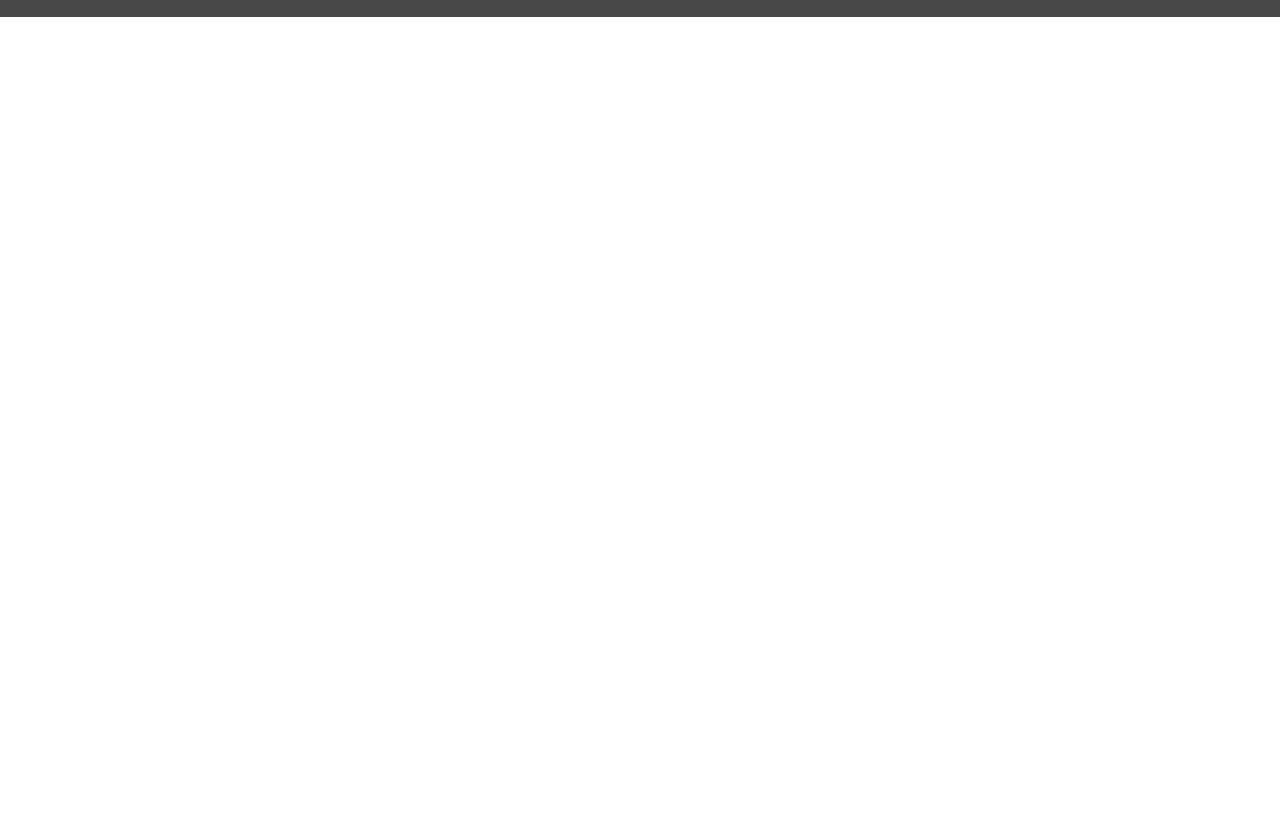
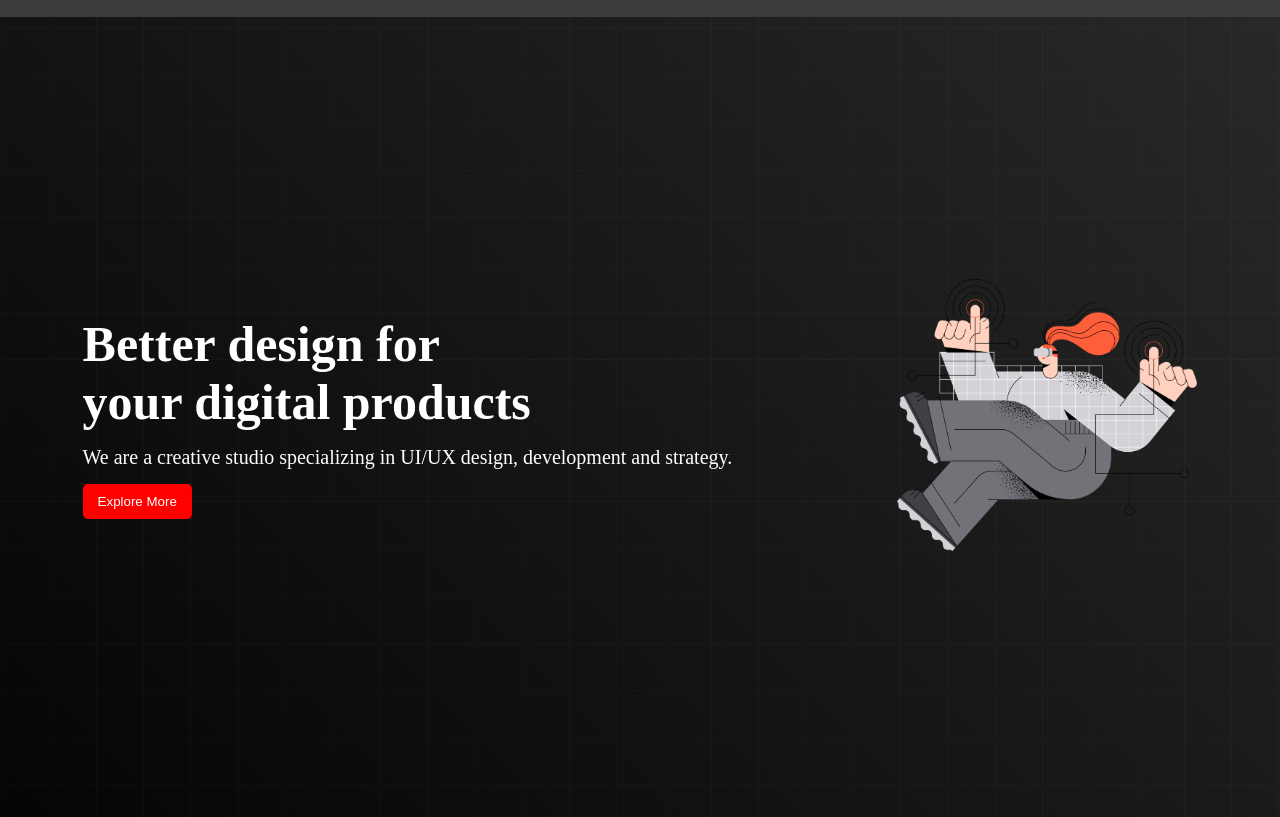
Before and after one commit to rubaihossain/conceptual-session-practice-1, a plain HTML site: page index.html in a window 1280 px wide. Shown: the part 54-871 px from the top of the page. Before the commit the page ends 800 px from the top, so only its background shows below. Drawn offline with Linux system fonts and the light colour scheme.

Commit message:
Banner Section commit

```diff
--- a/index.html
+++ b/index.html
@@ -23,7 +23,22 @@
             </div>
         </nav>
     </header>
-    <main></main>
+    <main>
+        <!-- Banner Section  -->
+        <section>
+            <div class="banner-container">
+                <div class="description">
+                    <h1 class="title">Better design for <br>
+                        your digital products</h1>
+                    <p class="text">We are a creative studio specializing in UI/UX design, development and strategy.</p>
+                    <button class="btn">Explore More</button>
+                </div>
+                <div class="photo">
+                    <img class="banner-image" src="./images/banner.png" alt="">
+                </div>
+            </div>
+        </section>
+    </main>
     <footer></footer>
 </body>
 </html>
--- a/style.css
+++ b/style.css
@@ -4,7 +4,7 @@
 }
 
 .menu-container{
-    background-color: rgb(72, 72, 72);
+    background-color: rgb(60, 60, 60);
     display: flex;
     justify-content: space-around;
     align-items: center;
@@ -34,3 +34,37 @@
     cursor: pointer;
     border-radius: 10px;
 }
+
+.banner-image{
+    width: 300px;
+}
+
+.banner-container{
+    display: flex;
+    height: 100vh;
+    justify-content: space-around;
+    align-items: center;
+    background-image: url("./images/background.png"), linear-gradient(45deg, rgb(5, 5, 5), rgb(40, 40, 40));
+    color: white;
+    background-position: center;
+    background-repeat: no-repeat;
+    background-size: cover;
+}
+
+.title{
+    font-size: 50px;
+}
+
+.text{
+    font-size: 20px;
+    margin-top: 15px;
+    margin-bottom: 15px;
+}
+
+.btn{
+    padding: 10px 15px;
+    background-color: red;
+    border: none;
+    border-radius: 5px;
+    color: white;
+}
```
